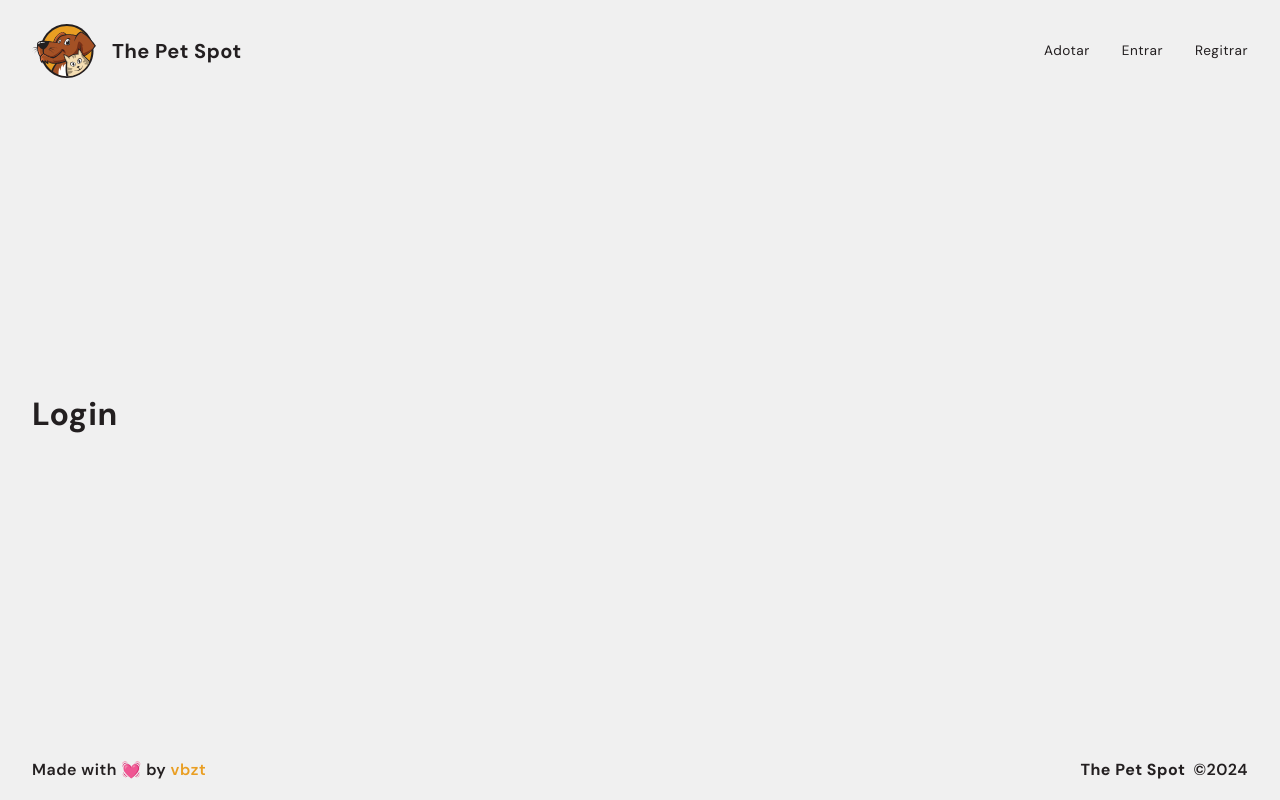
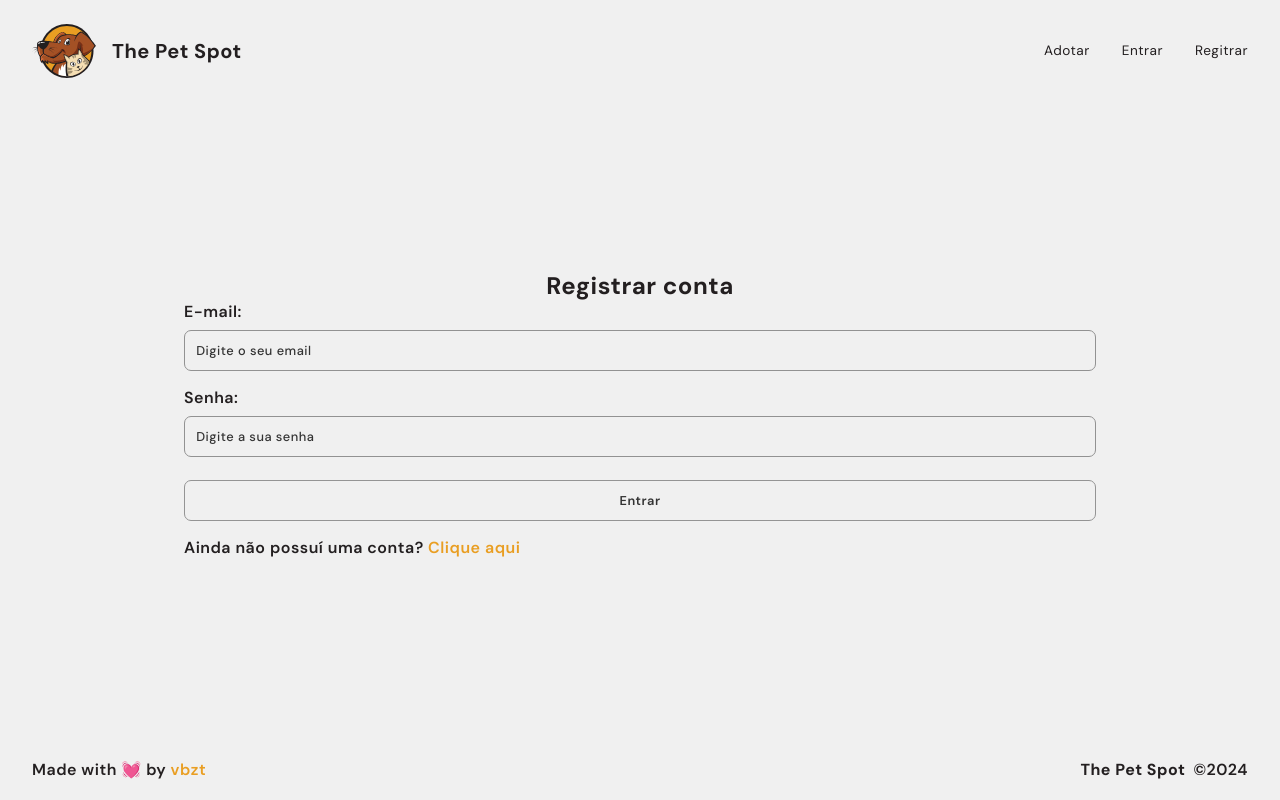
Before and after one commit to vbzt/the-pet-spot, a React (Vite) app in the folder frontend/: page /login in a window 1280 px wide. Built offline with nearby package versions, Linux system fonts and the light colour scheme.

Commit message:
Started working on login system

```diff
--- a/frontend/src/components/pages/Auth/Login.jsx
+++ b/frontend/src/components/pages/Auth/Login.jsx
@@ -1,8 +1,32 @@
+import Input from "../../form/input"
+import styles from "../../form/Form.module.css"
+import { Link } from "react-router-dom"
+import { useContext, useState } from "react"
+import { Context } from "../../../context/UserContext"
+
+
+
 const Login = () => {
+
+  const [user, setUser] = useState({})
+  const {register} = useContext(Context)
+  const handleChange = (e) => {
+  }
+
+  const handleSubmit = (e) => {
+    e.preventDefault()
+    register(user)
+  }
   return (
-    <div>
-      <h1>Login</h1>
-    </div>
+    <section className= {styles.formContainer}>
+      <h1>Registrar conta</h1>
+      <form onSubmit={handleSubmit} >
+        <Input text='E-mail' type = 'email' name = 'email' placeholder= 'Digite o seu email' handleOnChange={handleChange}></Input>
+        <Input text='Senha' type = 'password' name = 'password' placeholder= 'Digite a sua senha' handleOnChange={handleChange}></Input>
+        <input type="submit" value="Entrar" />
+        <p>Ainda não possuí uma conta? <Link to= '/register' className="colored">Clique aqui</Link></p>
+      </form>
+    </section>
   )
 }
 
```
